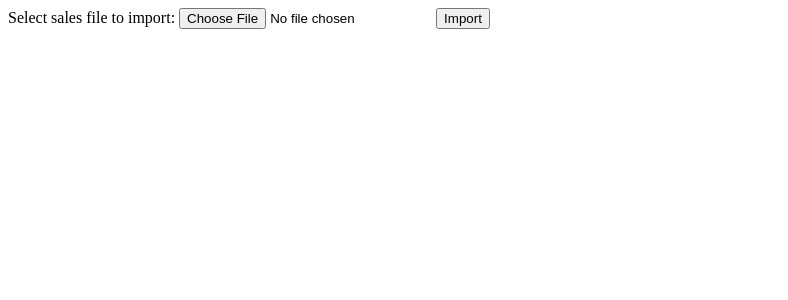
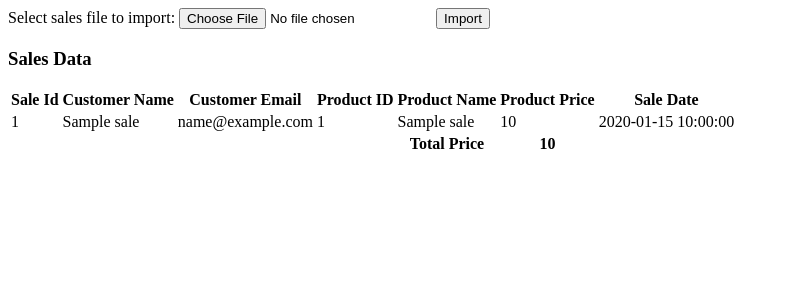
Before and after one commit to shajarsherazi17/BookShop, a PHP site: page / in a window 1280 px wide. Shown: the top 300 px of the page, without its empty margins (0-788 px from the left). Run offline with PHP 8.4, Linux system fonts and the light colour scheme; tables that the repository leaves empty or names only in its code hold one stand-in row (values such as "Sample post").

Commit message:
fetch records from DB and show as a table

```diff
--- a/index.php
+++ b/index.php
@@ -21,6 +21,12 @@
         unset($_POST["submit"]);
     }
     // End - Import the file to database
+
+    // Start - Fetch Data from Database
+
+
+    $fetch_sql = "SELECT sale_id, customer_name, customer_mail, product_id, product_name, product_price, sale_date FROM bs_sales";
+    // End = Fetch Data from database
 ?>
 <!DOCTYPE html>
 <html class="loading" lang="en" data-textdirection="ltr">
@@ -36,5 +42,24 @@
             <input type="file" name="fileToUpload" id="fileToUpload">
             <input type="submit" value="Import" name="submit">
         </form>
+        <h3>Sales Data</h3>
+        <!-- HTML Table to show results -->
+        <table>
+            <tr><th>Sale Id</th><th>Customer Name</th><th>Customer Email</th><th>Product ID</th><th>Product Name</th><th>Product Price</th><th>Sale Date</th></tr>
+            <?php
+                $total_price = 0;
+                $conn = mysqli_connect($servername, $username, $password, $db);
+                if($fetch_result = $conn->query($fetch_sql)){
+                    // for pagination
+                    $total_records = mysqli_num_rows($fetch_result);
+                    while ($result = $fetch_result->fetch_assoc()){
+                        $total_price += $result['product_price'];
+                        echo "<tr><td>".$result['sale_id']."</td><td>".$result['customer_name']."</td><td>".$result['customer_mail']."</td><td>".$result['product_id']."</td><td>".$result['product_name']."</td><td>".$result['product_price']."</td><td>".$result['sale_date']."</td></tr>";
+                    }
+                }
+                echo "<tr><th></th><th></th><th></th><th></th><th>Total Price</th><th>".$total_price."</th><th></th></tr>";
+                $conn->close();
+            ?>
+        </table>
     </body>
 </html>
```
